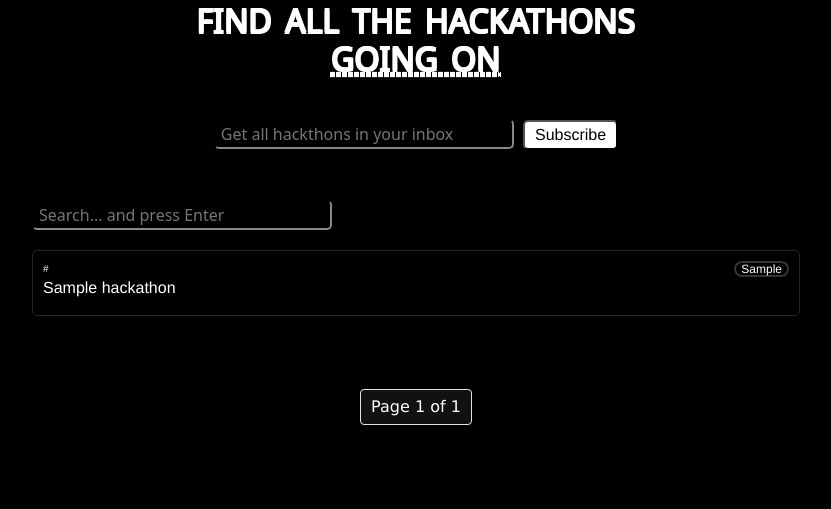
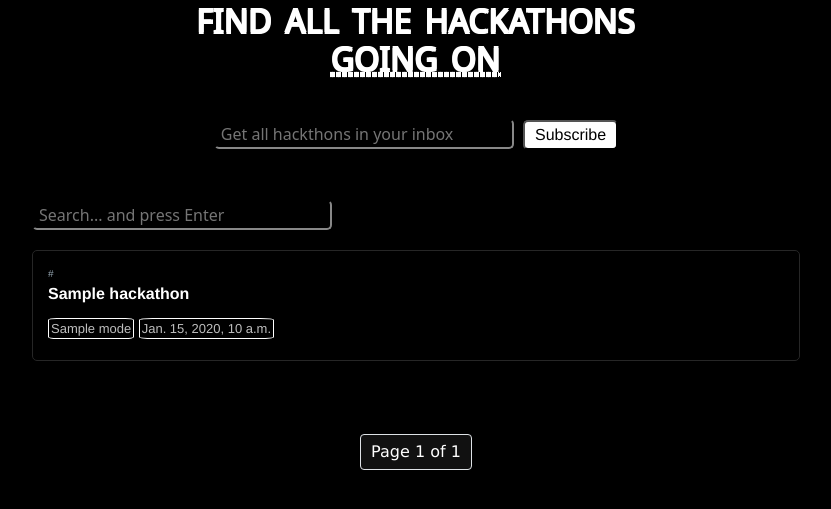
Before and after one commit to siesto1elemento/Hackleague, a Django app: template scraping/templates/home.html in a window 1280 px wide. Shown: the part 148-657 px from the top of the page, without its empty margins (224-1055 px from the left). Run offline with Django 4.2, Linux system fonts and the light colour scheme; the template is opened without the code that fills it: most values are stand-ins (such as "Sample title", 1, 10 or a date in 2020).

Commit message:
Added tags such as mode and start date

```diff
--- a/scraping/static/scraping/css/home.css
+++ b/scraping/static/scraping/css/home.css
@@ -118,16 +118,16 @@ input:focus
 }
 
 .hackathons{
-    display: flex;
-    justify-content: space-between;
+    /* display: flex;
+    justify-content: space-between; */
     width:60%;
     margin-left: auto;
     margin-right: auto;
     border:1px solid rgb(38, 38, 38);
-    padding-top:10px;
-    padding-left:10px;
-    padding-right:10px ;
-    padding-bottom:15px ;
+    padding-top:15px;
+    padding-left:15px;
+    padding-right:15px ;
+    padding-bottom:20px ;
     border-radius: 5px;
     margin-bottom: 5px;
     font-family: 'Franklin Gothic Medium', 'Arial Narrow', Arial, sans-serif;
@@ -142,14 +142,17 @@ input:focus
     padding-left: 5px;
     padding-right: 5px;
     font-size:12px;
-    line-height:1 ;
+    line-height:1;
 
 }
 
 .heading{
-    font-weight: 500;
+    padding-top: 1px;
+    padding-bottom: 10px;
+    font-weight: 700;
     color: white;
     text-decoration: none;
+
 
 }
 
@@ -162,6 +165,7 @@ a:has(.heading){
 .website{
     font-size: 10px;
     font-weight: 500;
+    color: #96a7b3;
 }
 
 
@@ -241,3 +245,13 @@ a:has(.heading){
     padding-bottom:0px;
     line-height: 1px;
 }
+
+.mode,
+.date{
+    color: #bebebe;
+    font-size: small;
+    border: 0.5px solid white;
+    border-radius: 10%;
+    padding:2px
+
+}
--- a/scraping/templates/home.html
+++ b/scraping/templates/home.html
@@ -31,24 +31,26 @@
 
 
 
-    {% for hackathon in page_obj %}
-
+        {% for hackathon in page_obj %}
             <div class="hackathons">
                 <div>
-                <p class="website" >{{ website }}</p>
-                <a href="{{hackathon.link}}">
-                    <p class="heading">{{ hackathon.heading }}</p>
-                </a>
+                    <p class="website">{{ website }}</p>
+                    <a href="{{ hackathon.link }}">
+                        <p class="heading">{{ hackathon.heading }}</p>
+                    </a>
                 </div>
-                <div>
-                <p class="theme">{{ hackathon.theme_result }}</p>
+                <div class="tags">
+                    {% if hackathon.mode %}
+                        <span class="mode">{{ hackathon.mode }}</span>
+                    {% endif %}
+
+                    {% if hackathon.date %}
+                        <span class="date">{{ hackathon.date }}</span>
+                    {% endif %}
                 </div>
             </div>
+        {% endfor %}
 
-
-                <!-- <h2>{{ hackathon.heading }}</h2> -->
-               <!-- #<p class="text-muted theme-result">{{ hackathon.theme_result }}</p> -->
-    {% endfor %}
 
     <br>
     <br>
```
Also changed, not shown: scraping/utils.py (+12 -1 lines).
